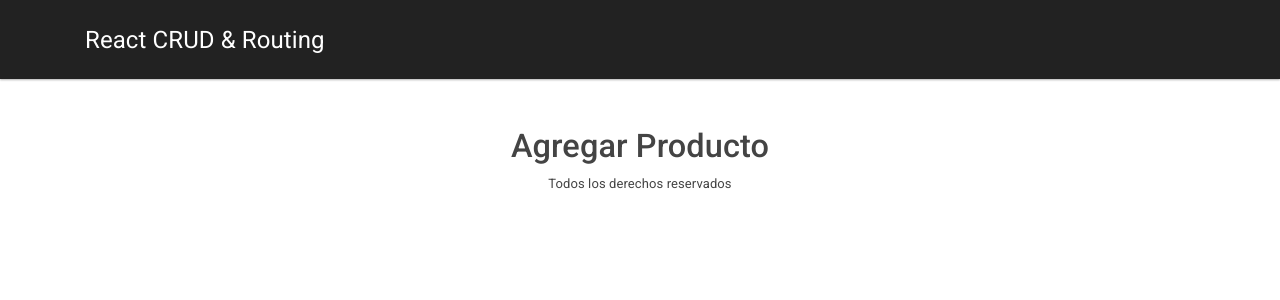
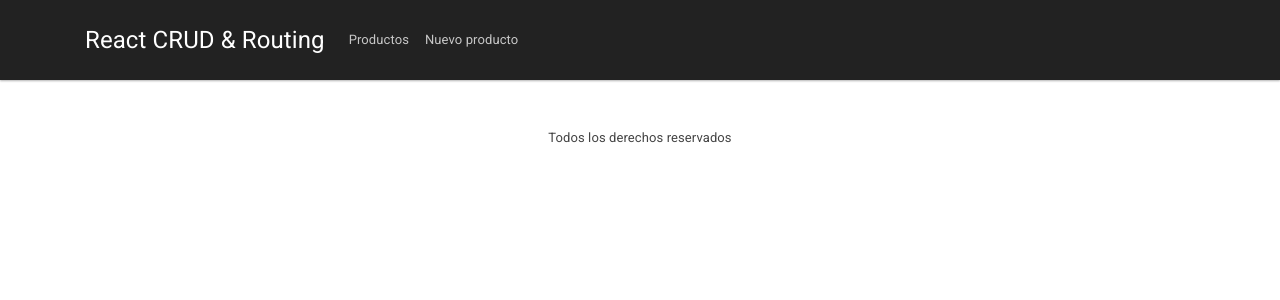
Before and after one commit to OzkrMonroy/router-crud-react, a React (Create React App) app: page /nuevo-producto in a window 1280 px wide. Shown: the top 300 px of the page. Built offline with nearby package versions, Linux system fonts and the light colour scheme.

Commit message:
Header is ready

```diff
--- a/src/App.js
+++ b/src/App.js
@@ -14,8 +14,8 @@
       <Header/>
       <main className="container mt-5">
         <Switch>
-          <Route exact path="/nuevo-producto" component={AgregarProducto}/>
           <Route exact path="/productos" component={Productos}/>
+          <Route exact path="/productos/nuevo-producto" component={AgregarProducto}/>
           <Route exact path="/productos/:id" component={Producto}/>
           <Route exact path="/productos/editar/:id" component={EditarProducto}/>
         </Switch>
--- a/src/components/Header.js
+++ b/src/components/Header.js
@@ -1,10 +1,18 @@
 import React from 'react';
-import { Link } from 'react-router-dom'
+import { Link, NavLink } from 'react-router-dom'
 
 const Header = () => (
   <nav className="navbar navbar-expand-lg navbar-dark bg-dark">
     <div className="container">
       <Link to="/productos" className="navbar-brand">React CRUD & Routing</Link>
+      <ul className="navbar-nav mr-auto">
+        <li className="nav-item">
+          <NavLink to="/productos" className="nav-link" activeClassName="active" exact={true}>Productos</NavLink>
+        </li>
+        <li className="nav-item">
+          <NavLink to="/productos/nuevo-producto" className="nav-link" activeClassName="active" exact={true}>Nuevo producto</NavLink>
+        </li>
+      </ul>
     </div>
   </nav>
  );
```
Also changed, not shown: 1 other file (tests, documents, lock files or other folders).
